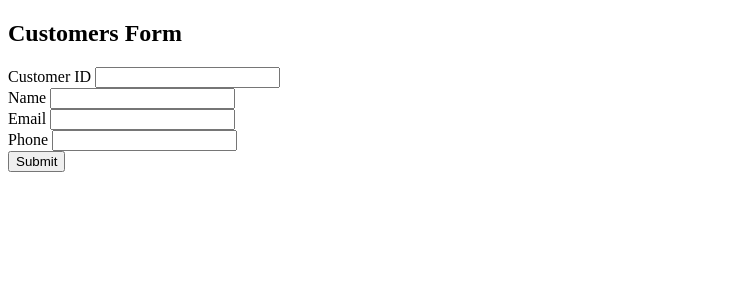
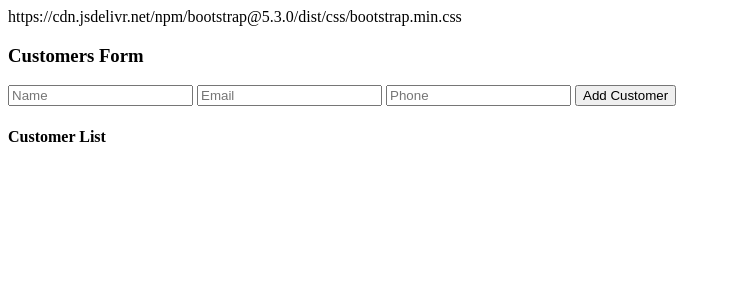
Before and after one commit to ivinaconsultancyinc/ica_app, a FastAPI app: template insurance_app/templates/customers.html in a window 1280 px wide. Shown: the top 300 px of the page, without its empty margins (0-731 px from the left). Run offline with FastAPI, Linux system fonts and the light colour scheme; the template is opened without the code that fills it, so the values that code supplies are empty; parts of the project's set-up code (start-up, migrations or seed data) failed here and were passed over.

Commit message:
Update customers.html

```diff
--- a/insurance_app/templates/customers.html
+++ b/insurance_app/templates/customers.html
@@ -1,33 +1,104 @@
 <!DOCTYPE html>
 <html>
 <head>
-    <meta charset="UTF-8">
     <title>Customers Form</title>
-    <link rel="shortcut icon" href="{{ url_for('static', filename='favicon.ico') }}">
-    <https://cdn.jsdelivr.net/npm/bootstrap@5.3.0/dist/css/bootstrap.min.css
+    https://cdn.jsdelivr.net/npm/bootstrap@5.3.0/dist/css/bootstrap.min.css
 </head>
 <body>
-<div class="container mt-5">
-    <h2>Customers Form</h2>
-    <form method="post" action="/submit/customers">
-        <div class="mb-3">
-            <label for="customer_id" class="form-label">Customer ID</label>
-            <input type="text" class="form-control" id="customer_id" name="customer_id">
-        </div>
-        <div class="mb-3">
-            <label for="name" class="form-label">Name</label>
-            <input type="text" class="form-control" id="name" name="name">
-        </div>
-        <div class="mb-3">
-            <label for="email" class="form-label">Email</label>
-            <input type="email" class="form-control" id="email" name="email">
-        </div>
-        <div class="mb-3">
-            <label for="phone" class="form-label">Phone</label>
-            <input type="text" class="form-control" id="phone" name="phone">
-        </div>
-        <button type="submit" class="btn btn-primary">Submit</button>
+    <h3>Customers Form</h3>
+
+    <!-- Add Customer Form -->
+    <form id="add-customer-form">
+        <input type="text" name="name" placeholder="Name" required>
+        <input type="email" name="email" placeholder="Email">
+        <input type="text" name="phone" placeholder="Phone">
+        <button type="submit">Add Customer</button>
     </form>
-</div>
+
+    <h4>Customer List</h4>
+    <ul id="customer-list"></ul>
+
+    <!-- ========================= -->
+    <!-- Add your POST, PUT, DELETE fetch code -->
+    <!-- ========================= -->
+    <script>
+    function loadCustomers() {
+        fetch('/api/customers/')
+            .then(response => response.json())
+            .then(data => {
+                const list = document.getElementById('customer-list');
+                list.innerHTML = '';
+                data.forEach(customer => {
+                    const li = document.createElement('li');
+                    li.innerHTML = `
+                        <strong>${customer.name}</strong> - ${customer.email || ''} ${customer.phone ? '(' + customer.phone + ')' : ''}
+                        <button onclick="editCustomer(${customer.id}, '${customer.name}', '${customer.email || ''}', '${customer.phone || ''}')">Edit</button>
+                        <button onclick="deleteCustomer(${customer.id})">Delete</button>
+                    `;
+                    list.appendChild(li);
+                });
+            });
+    }
+
+    // POST: Add a new customer
+    document.getElementById('add-customer-form').onsubmit = function(e) {
+        e.preventDefault();
+        const form = e.target;
+        fetch('/api/customers/', {
+            method: 'POST',
+            headers: {'Content-Type': 'application/json'},
+            body: JSON.stringify({
+                name: form.name.value,
+                email: form.email.value,
+                phone: form.phone.value
+            })
+        })
+        .then(response => response.json())
+        .then(data => {
+            alert('Customer added: ' + data.name);
+            form.reset();
+            loadCustomers();
+        });
+    };
+
+    // PUT: Edit an existing customer
+    function editCustomer(id, currentName, currentEmail, currentPhone) {
+        const name = prompt("Edit name:", currentName);
+        if (name === null) return;
+        const email = prompt("Edit email:", currentEmail);
+        if (email === null) return;
+        const phone = prompt("Edit phone:", currentPhone);
+        fetch(`/api/customers/${id}`, {
+            method: 'PUT',
+            headers: {'Content-Type': 'application/json'},
+            body: JSON.stringify({name, email, phone})
+        })
+        .then(response => response.json())
+        .then(data => {
+            alert('Customer updated: ' + data.name);
+            loadCustomers();
+        });
+    }
+
+    // DELETE: Remove a customer
+    function deleteCustomer(id) {
+        if (!confirm("Are you sure you want to delete this customer?")) return;
+        fetch(`/api/customers/${id}`, {
+            method: 'DELETE'
+        })
+        .then(response => response.json())
+        .then(data => {
+            alert(data.detail);
+            loadCustomers();
+        });
+    }
+
+    // Initial load
+    loadCustomers();
+    </script>
+    <!-- ========================= -->
+    <!-- End of POST, PUT, DELETE fetch code -->
+    <!-- ========================= -->
+
 </body>
 </html>
```
